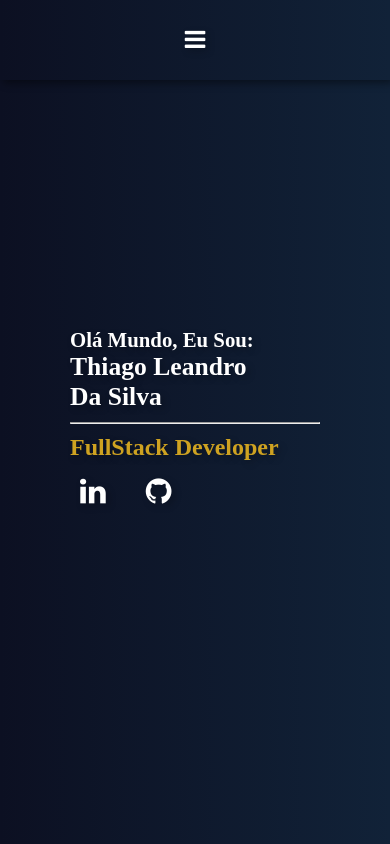
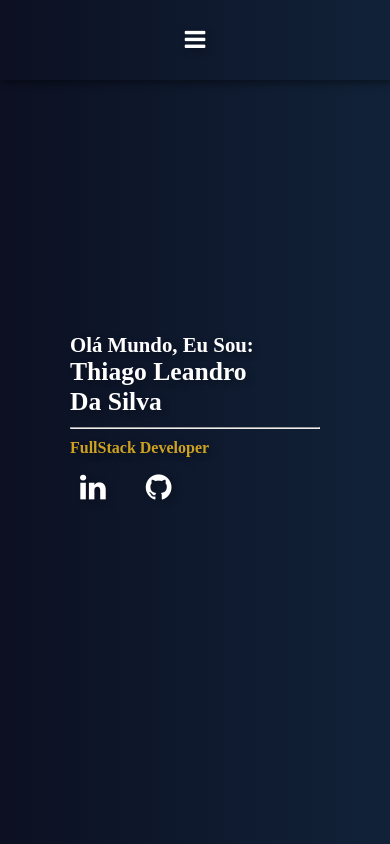
Before and after one commit to Thiago2618/projetoSite, a website: page index.html in a window 390 px wide. Shown: the top 844 px of the page. Drawn offline with Linux system fonts and the light colour scheme.

Commit message:
Update home.css

```diff
--- a/estilos/home.css
+++ b/estilos/home.css
@@ -48,6 +48,9 @@ color: #cea221;
     .home h3 {
         font-size: 1.3em;
     }
+    .home h2 {
+        font-size: 1em;
+    }
 }
 
 @media (width: 768px ) {
```
